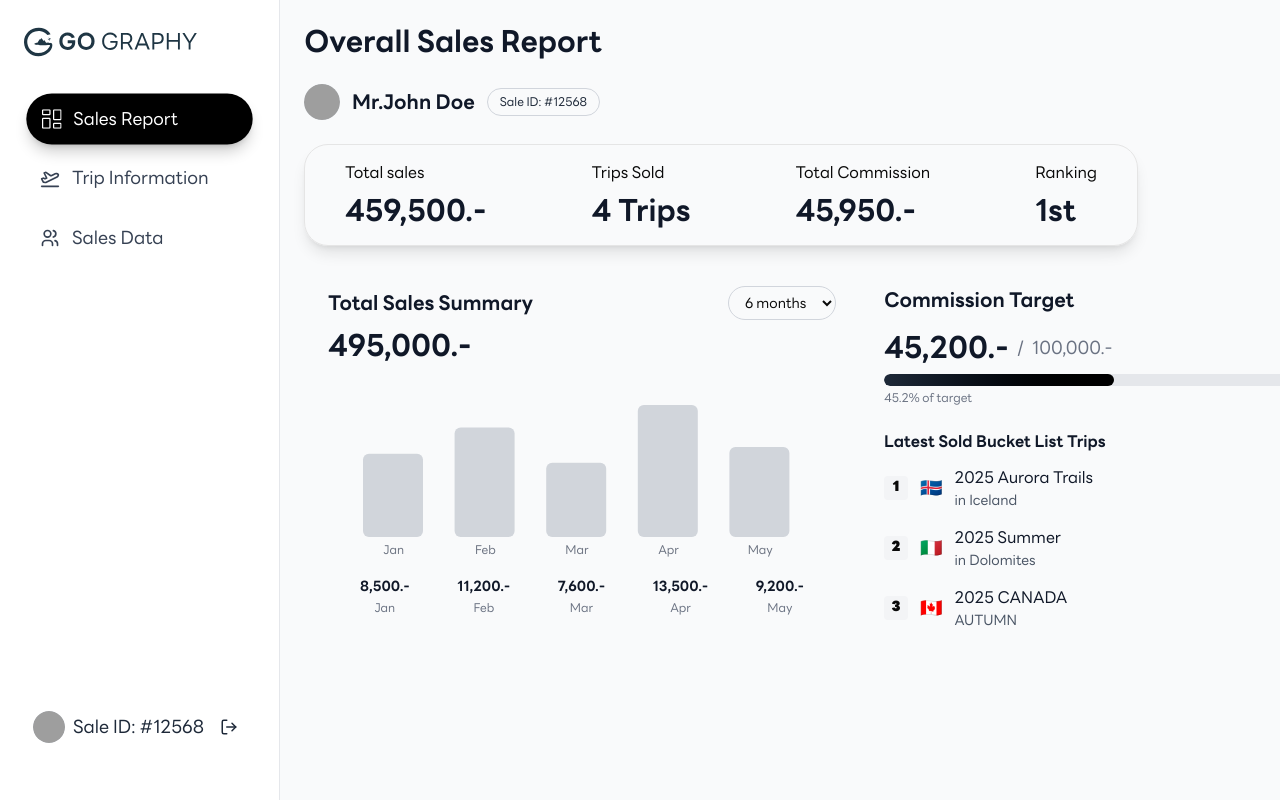
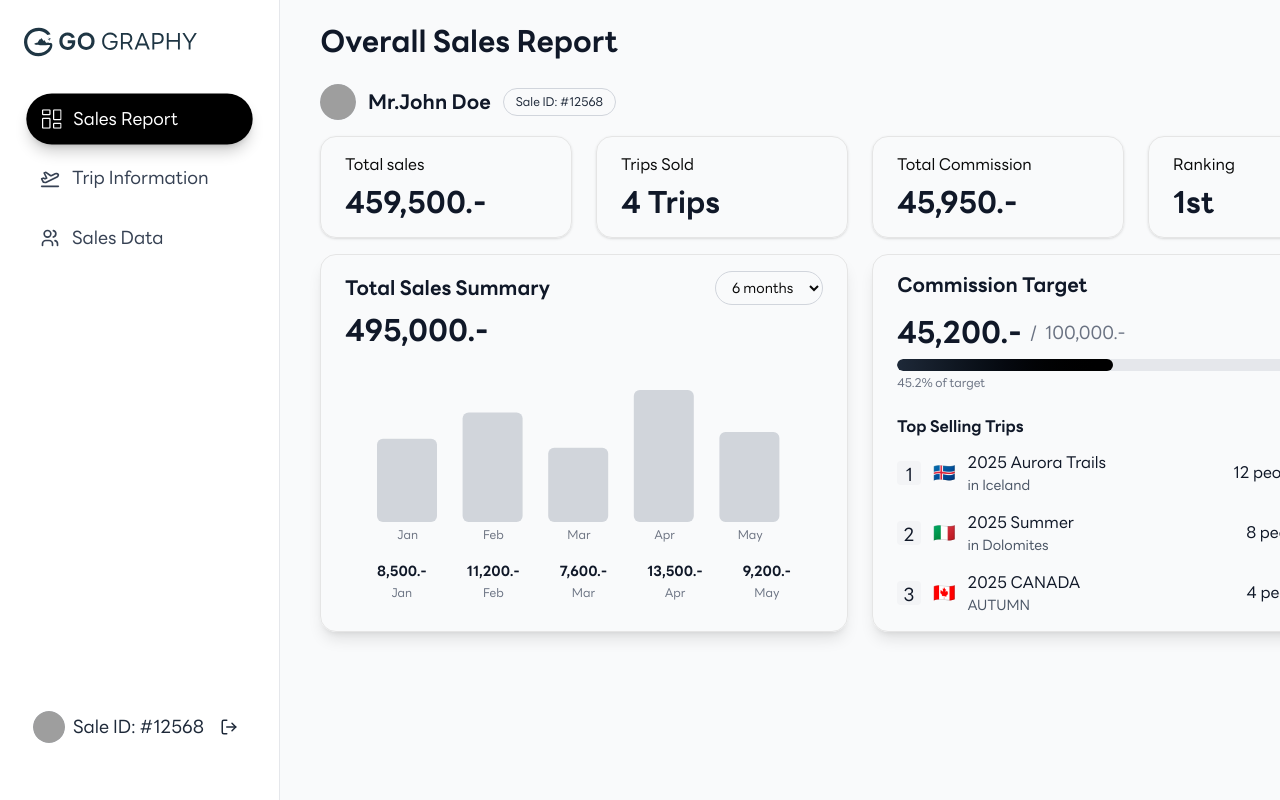
Before and after one commit to Canvasmediaagency/gography-seller-dashboard, a Next.js app: page /sales-report in a window 1280 px wide. Shown: the top 800 px of the page. Built offline with nearby package versions, Linux system fonts and the light colour scheme; grey boxes are pictures that could not be loaded.

Commit message:
style: sales report pages

```diff
--- a/src/app/sales-report/page.tsx
+++ b/src/app/sales-report/page.tsx
@@ -48,7 +48,7 @@ function SalesReportPage() {
   return (
     <div className='flex flex-col'>
       {/* Header */}
-      <div>
+      <div className='mx-4'>
         <h1 className="text-3xl font-bold text-gray-900 mb-6">Overall Sales Report</h1>
         <div className="flex-row flex items-center gap-3">
           <div className="w-9 h-9 bg-gray-300 rounded-full flex items-center justify-center overflow-hidden">
@@ -67,20 +67,20 @@ function SalesReportPage() {
 
       {/* Report Content */}
       <div className='flex flex-row'>
-        <div className='flex flex-row border-1 justify-between w-full max-w-3/4 items-center p-4 px-10 rounded-3xl shadow-lg mt-6'>
-          <div className='flex flex-col items-start gap-2'>
+        <div className='flex flex-row gap-6 justify-between w-full items-center px-4 py-2  rounded-3xl mt-2'>
+          <div className='flex flex-col w-1/4 rounded-2xl p-4 px-6 border-1 shadow-sm  items-start gap-2'>
             <p>Total sales</p>
             <p className='text-3xl font-bold text-gray-900'>459,500.-</p>
           </div>
-          <div className='flex flex-col items-start gap-2'>
+          <div className='flex flex-col w-1/4 rounded-2xl p-4 px-6 border-1 shadow-sm items-start gap-2'>
             <p>Trips Sold</p>
             <p className='text-3xl font-bold text-gray-900'>4 Trips</p>
           </div>
-          <div className='flex flex-col items-start gap-2'>
+          <div className='flex flex-col w-1/4 rounded-2xl p-4 px-6 border-1 shadow-sm items-start gap-2'>
             <p>Total Commission</p>
             <p className='text-3xl font-bold text-gray-900'>45,950.-</p>
           </div>
-          <div className='flex flex-col items-start gap-2'>
+          <div className='flex flex-col w-1/4 rounded-2xl p-4 px-6 border-1 shadow-sm items-start gap-2'>
             <p>Ranking</p>
             <p className='text-3xl font-bold text-gray-900'>1st</p>
           </div>
@@ -88,9 +88,9 @@ function SalesReportPage() {
       </div>
 
       {/* Chart */}
-      <div className='flex flex-row items-start justify-between m-6 mt-10 gap-12'>
+      <div className='flex flex-row items-stretch justify-between m-4 mt-2 gap-6'>
         <div className='w-1/2'>
-          <div className=''>
+          <div className='rounded-2xl p-4 px-6 border-1 shadow-lg h-full'>
             <div className='flex justify-between items-center mb-2'>
               <h3 className='text-xl font-bold text-gray-900'>Total Sales Summary</h3>
               <select className="px-3 py-1 rounded-full border border-gray-300 text-sm focus:outline-none focus:ring-2 focus:ring-blue-500">
@@ -139,7 +139,7 @@ function SalesReportPage() {
         </div>
 
         <div className='w-1/2'>
-          <div className=''>
+          <div className='rounded-2xl p-4 px-6 border-1 shadow-lg h-full'>
             <div className='flex justify-between items-center mb-4'>
               <h3 className='text-xl font-bold text-gray-900'>Commission Target</h3>
               {!isEditing ? (
@@ -149,13 +149,13 @@ function SalesReportPage() {
                 >
                   Edit
                 </button>
-                ) : (
+              ) : (
                 <div className='flex gap-2'>
                   <button
-                  onClick={handleSave}
-                  className='text-sm text-gray-900 underline hover:text-gray-900 cursor-pointer'
+                    onClick={handleSave}
+                    className='text-sm text-gray-900 underline hover:text-gray-900 cursor-pointer'
                   >
-                  Save
+                    Save
                   </button>
                   <button
                     onClick={handleCancel}
@@ -202,53 +202,53 @@ function SalesReportPage() {
 
             {/* Trip List */}
             <div className='space-y-4'>
-              <h4 className='font-semibold text-gray-900 mb-3'>Latest Sold Bucket List Trips</h4>
+              <h4 className='font-semibold text-gray-900 mb-3'>Top Selling Trips</h4>
 
               {/* Trip 1 */}
               <div className='flex items-center justify-between'>
                 <div className='flex items-center gap-3'>
-                  <span className='w-6 h-6 bg-gray-100 rounded text-center text-sm font-medium'>1</span>
+                  <span className='w-6 h-6 bg-gray-100 rounded text-center text-lg text-gray-900'>1</span>
                   <span className='text-lg'>🇮🇸</span>
                   <div>
-                    <p className='text-gray-900'>2025 Aurora Trails</p>
+                    <p className=' text-gray-900'>2025 Aurora Trails</p>
                     <p className='text-sm text-gray-600'>in Iceland</p>
                   </div>
                 </div>
-                <div className='text-right'>
-                  <p className=''>12 people</p>
-                  <p className='text-sm font-semibold'>14,290.-</p>
+                <div className='flex items-center gap-4'>
+                  <p className='text-gray-900'>12 people</p>
+                  <p className='text-sm font-semibold text-gray-900'>14,290.-</p>
                 </div>
               </div>
 
               {/* Trip 2 */}
               <div className='flex items-center justify-between'>
                 <div className='flex items-center gap-3'>
-                  <span className='w-6 h-6 bg-gray-100 rounded text-center text-sm font-medium'>2</span>
+                  <span className='w-6 h-6 bg-gray-100 rounded text-center text-lg text-gray-900'>2</span>
                   <span className='text-lg'>🇮🇹</span>
                   <div>
-                    <p className='text-gray-900'>2025 Summer</p>
+                    <p className=' text-gray-900'>2025 Summer</p>
                     <p className='text-sm text-gray-600'>in Dolomites</p>
                   </div>
                 </div>
-                <div className='text-right'>
-                  <p className=''>8 people</p>
-                  <p className='text-sm font-semibold'>9,500.-</p>
+                <div className='flex items-center gap-4'>
+                  <p className='text-gray-900'>8 people</p>
+                  <p className='text-sm font-semibold text-gray-900'>9,500.-</p>
                 </div>
               </div>
 
               {/* Trip 3 */}
               <div className='flex items-center justify-between'>
                 <div className='flex items-center gap-3'>
-                  <span className='w-6 h-6 bg-gray-100 rounded text-center text-sm font-medium'>3</span>
+                  <span className='w-6 h-6 bg-gray-100 rounded text-center text-lg text-gray-900'>3</span>
                   <span className='text-lg'>🇨🇦</span>
                   <div>
-                    <p className='text-gray-900'>2025 CANADA</p>
+                    <p className=' text-gray-900'>2025 CANADA</p>
                     <p className='text-sm text-gray-600'>AUTUMN</p>
                   </div>
                 </div>
-                <div className='text-right'>
-                  <p className=''>4 people</p>
-                  <p className='text-sm font-semibold'>7,200.-</p>
+                <div className='flex items-center gap-4'>
+                  <p className='text-gray-900'>4 people</p>
+                  <p className='text-sm font-semibold text-gray-900'>7,200.-</p>
                 </div>
               </div>
             </div>
```
